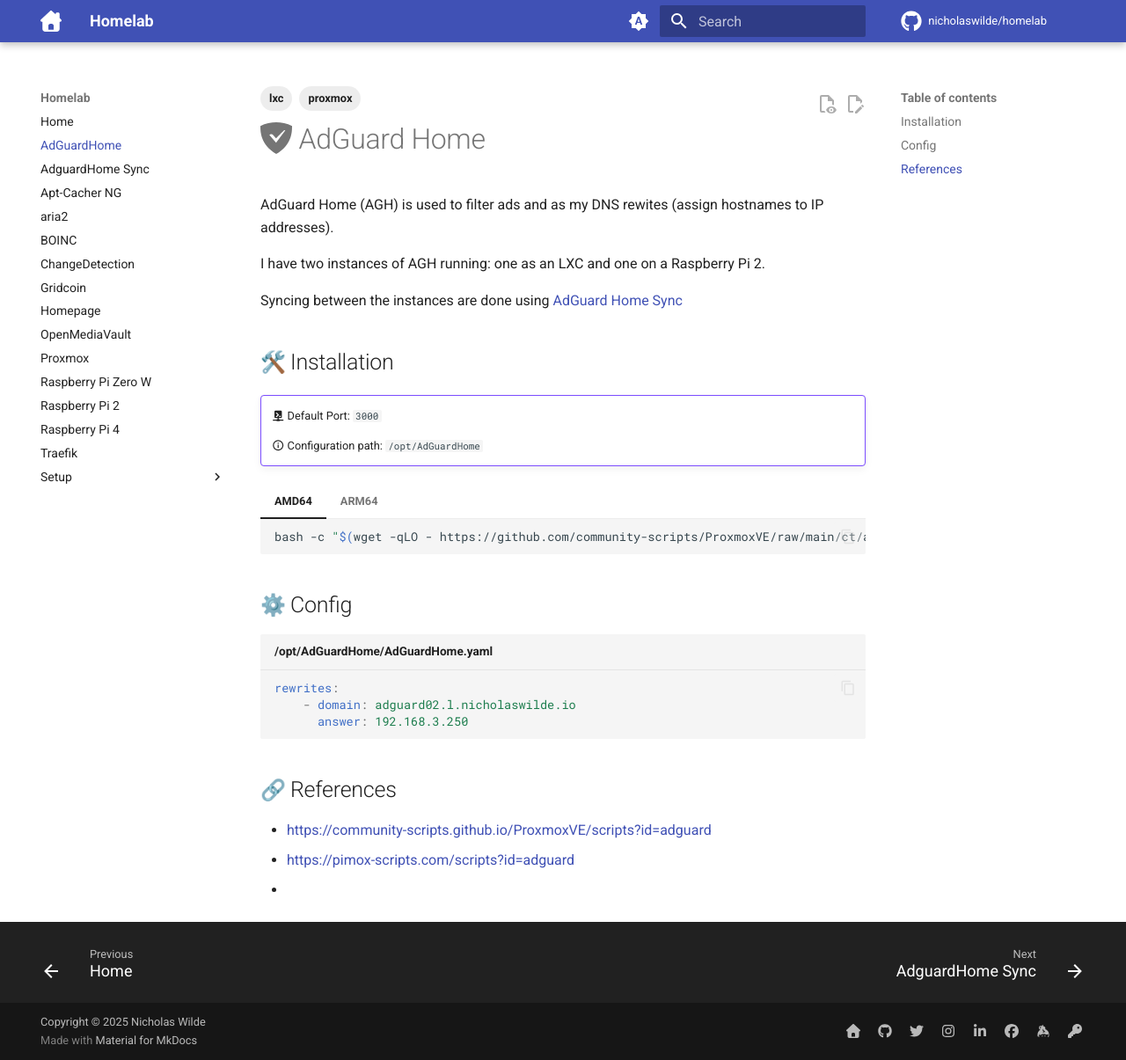
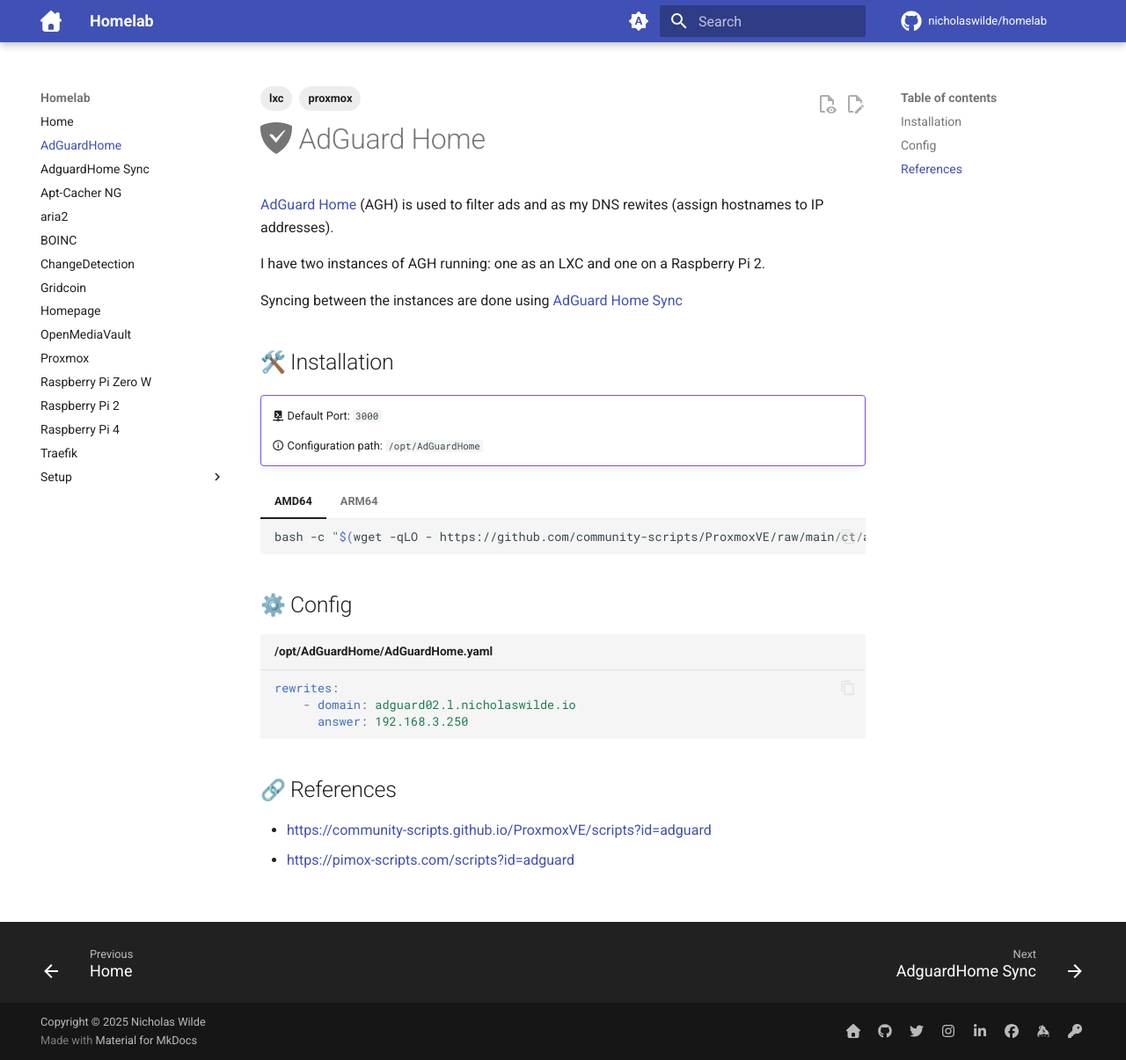
Before and after one commit to nicholaswilde/homelab, an MkDocs documentation site: the page built from docs/adguard.md, in a window 1280 px wide and 1205 px high. Shown: the whole window at 88% size. Built offline with MkDocs 1.6.1 and Material for MkDocs 9.7.7, drawn with Linux system fonts in a browser that asks for light colours; emoji names are drawn with the system emoji font; comment, search, counter and statistics services are not loaded; part of the change alters nothing that is shown.

```diff
--- a/docs/adguard.md
+++ b/docs/adguard.md
@@ -5,7 +5,7 @@ tags:
 ---
 # :simple-adguard: AdGuard Home
 
-AdGuard Home (AGH) is used to filter ads and as my DNS rewites (assign hostnames to IP addresses).
+[AdGuard Home][1] (AGH) is used to filter ads and as my DNS rewites (assign hostnames to IP addresses).
 
 I have two instances of AGH running: one as an LXC and one on a Raspberry Pi 2.
 
@@ -44,4 +44,5 @@ rewrites:
 - <https://community-scripts.github.io/ProxmoxVE/scripts?id=adguard>
 - <https://pimox-scripts.com/scripts?id=adguard>
 
-- [2]: <./adguard-sync.md>
+[1]: <https://adguard.com/en/adguard-home/overview.html>
+[2]: <./adguard-sync.md>
```
